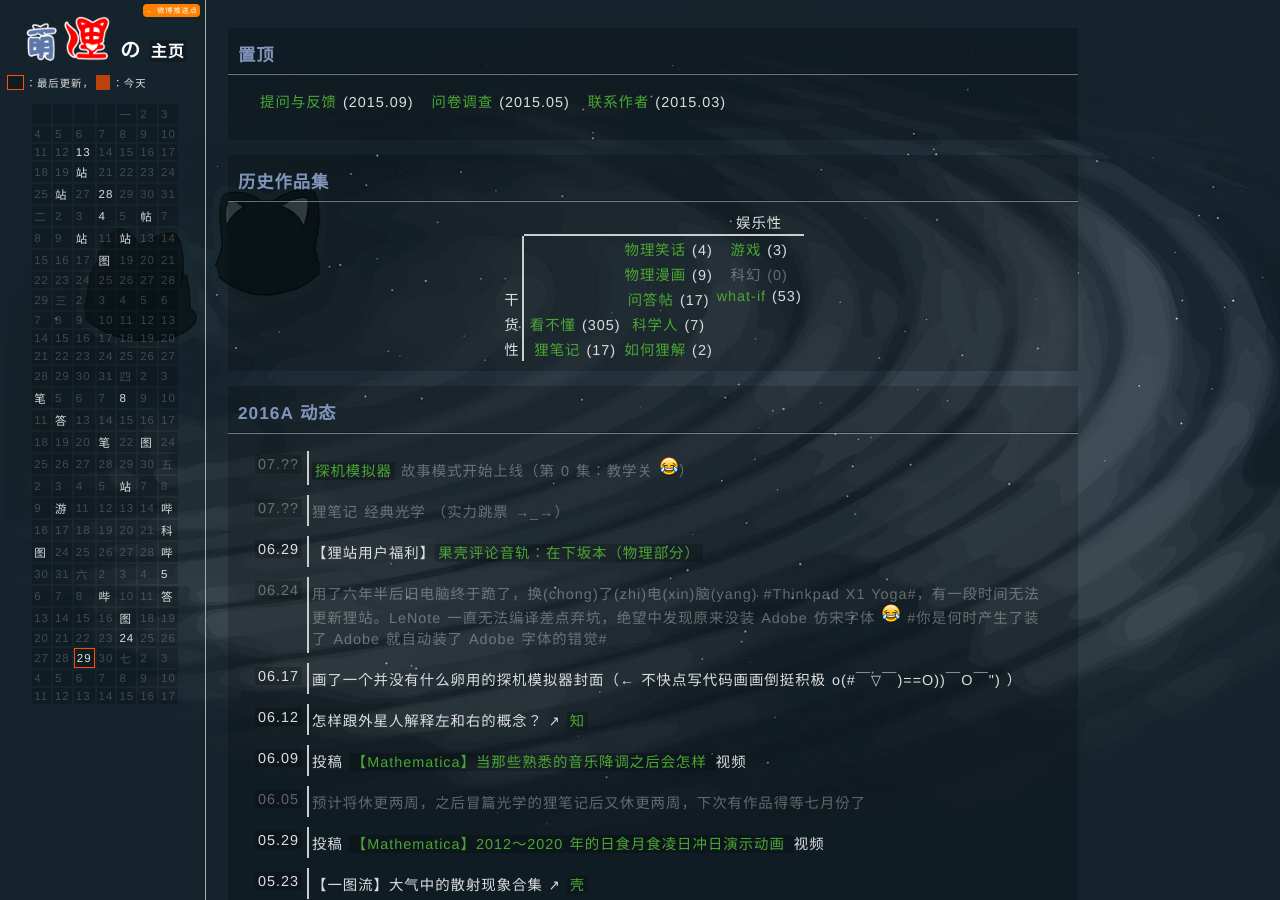
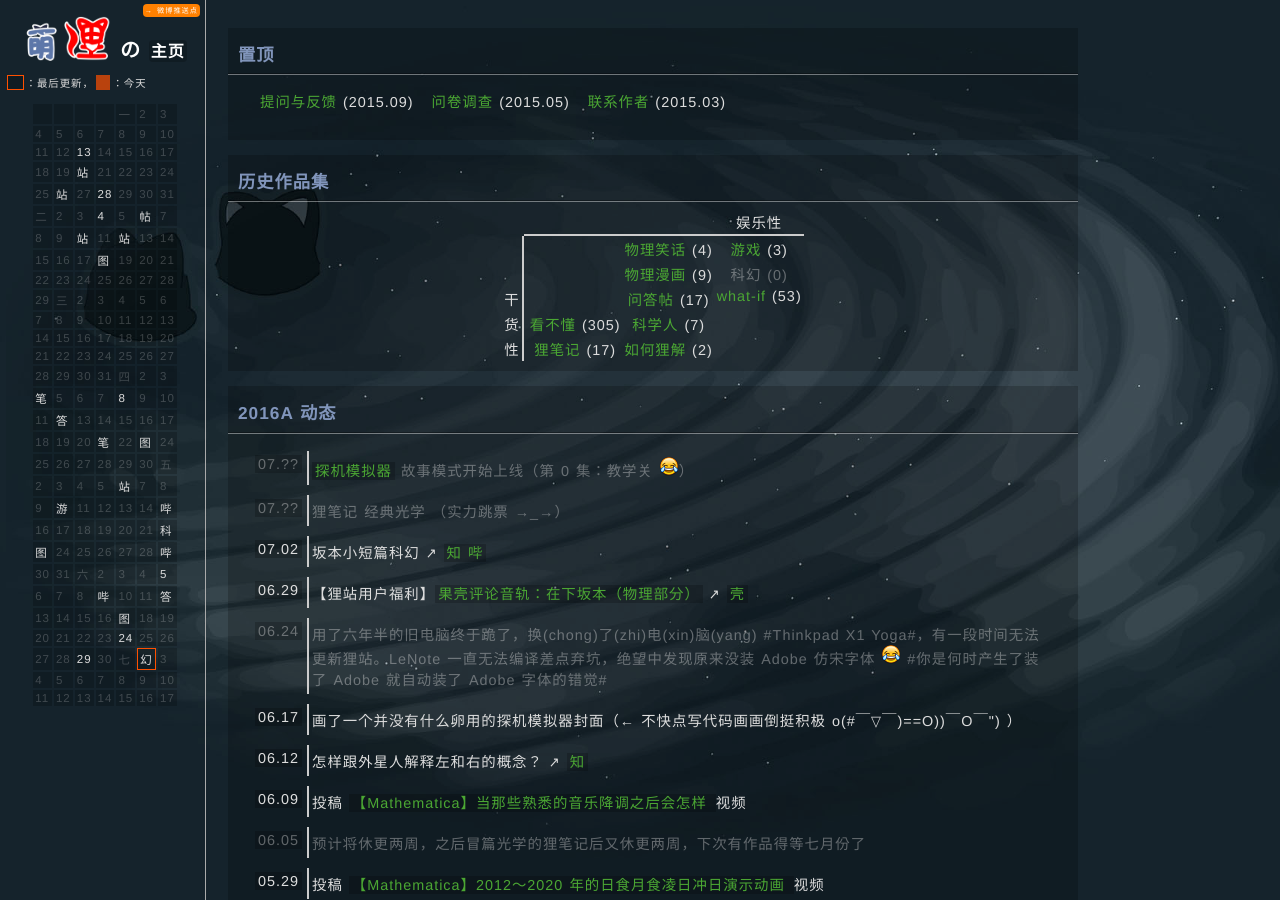
Before and after one commit to LePtC/LePtC.github.io, a Jekyll site: the page built from index.html, in a window 1280 px wide and 900 px high. Built offline with Jekyll 4.4.1, drawn with Linux system fonts in a browser that asks for light colours; Markdown is read by kramdown in place of the engine named in the settings; comment, search, counter and statistics services are not loaded.

Commit message:
坂本小短篇

```diff
--- a/index.html
+++ b/index.html
@@ -265,10 +265,10 @@ title: LePtC
 <tr>
   <td>27</td>
   <td>28</td>
-  <td class="lastday"><a href="#06.29">29</a></td>
+  <td><a href="#06.29">29</a></td>
   <td>30</td>
   <td>七</td>
-  <td>2</td>
+  <td class="lastday"><a href="#07.02">幻</a></td>
   <td>3</td>
 </tr>
 <tr>
@@ -410,11 +410,16 @@ title: LePtC
   <tr class="com"><td><a name="07.??">07.??</a></td>
     <td class="left">狸笔记 经典光学 （实力跳票 →_→）</td>
   </tr>
+  <tr><td><a name="07.02">07.02</a></td>
+    <td class="left">坂本小短篇科幻 ↗
+    <a href="https://www.zhihu.com/question/48042706/answer/108921720">知</a><a href="http://bangumi.bilibili.com/anime/v/89142">哔</a></td>
+  </tr>
   <tr><td><a name="06.29">06.29</a></td>
-    <td class="left">【狸站用户福利】<a href="popsci/p160620/">果壳评论音轨：在下坂本（物理部分）</a></td>
+    <td class="left">【狸站用户福利】<a href="popsci/p160620/">果壳评论音轨：在下坂本（物理部分）</a> ↗
+    <a href="http://www.guokr.com/article/441536/">壳</a></td>
   </tr>
   <tr class="com"><td><a name="06.24">06.24</a></td>
-    <td class="left">用了六年半后旧电脑终于跪了，换(chong)了(zhi)电(xin)脑(yang) #Thinkpad X1 Yoga#，有一段时间无法更新狸站。LeNote 一直无法编译差点弃坑，绝望中发现原来没装 Adobe 仿宋字体 <img src="img/xcry.png" alt="[笑 cry]"> #你是何时产生了装了 Adobe 就自动装了 Adobe 字体的错觉#</td>
+    <td class="left">用了六年半的旧电脑终于跪了，换(chong)了(zhi)电(xin)脑(yang) #Thinkpad X1 Yoga#，有一段时间无法更新狸站。LeNote 一直无法编译差点弃坑，绝望中发现原来没装 Adobe 仿宋字体 <img src="img/xcry.png" alt="[笑 cry]"> #你是何时产生了装了 Adobe 就自动装了 Adobe 字体的错觉#</td>
   </tr>
   <tr><td><a name="06.17">06.17</a></td>
     <td class="left">画了一个并没有什么卵用的探机模拟器封面（← 不快点写代码画画倒挺积极 o(#￣▽￣)==O))￣O￣") ）</td>
```
